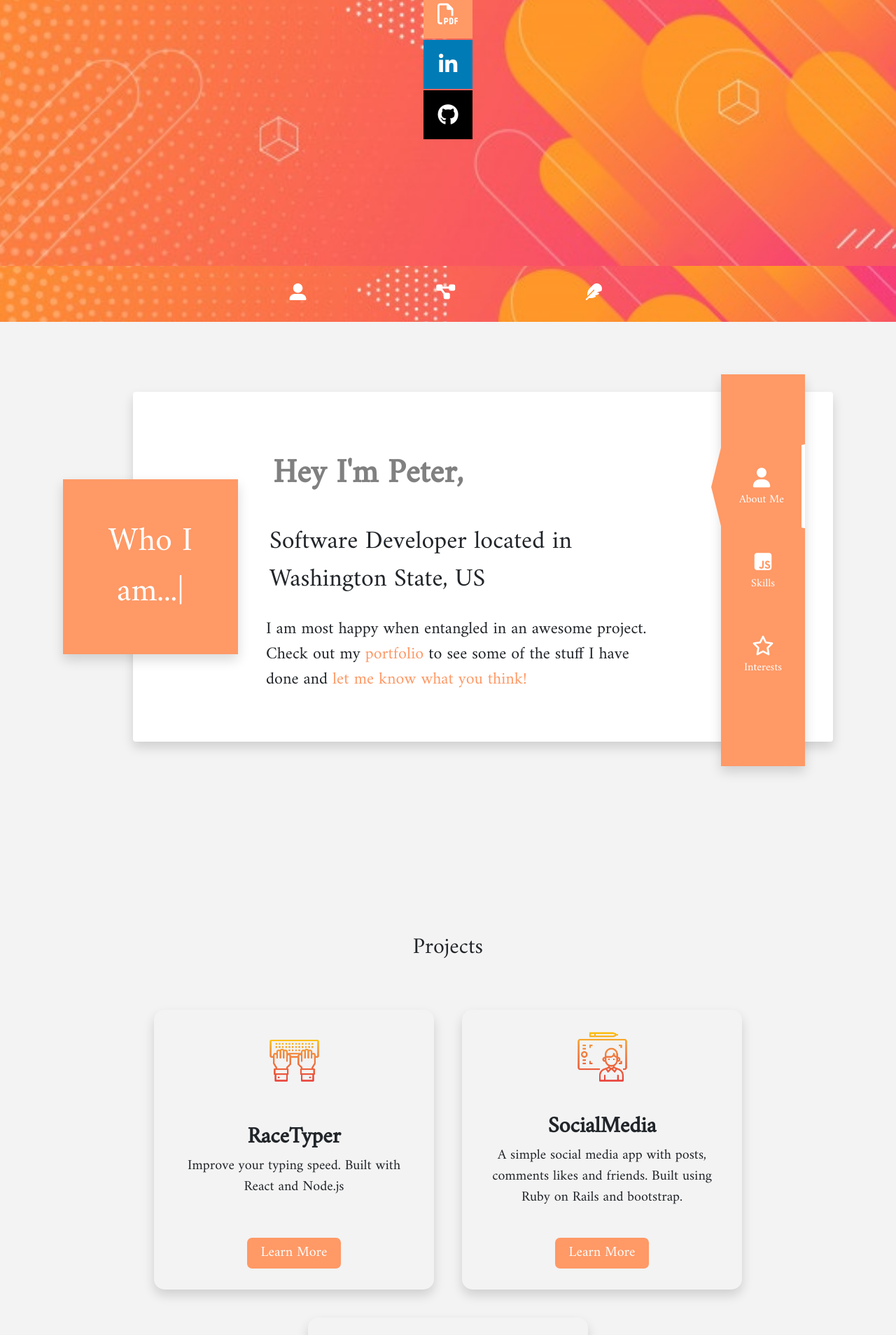
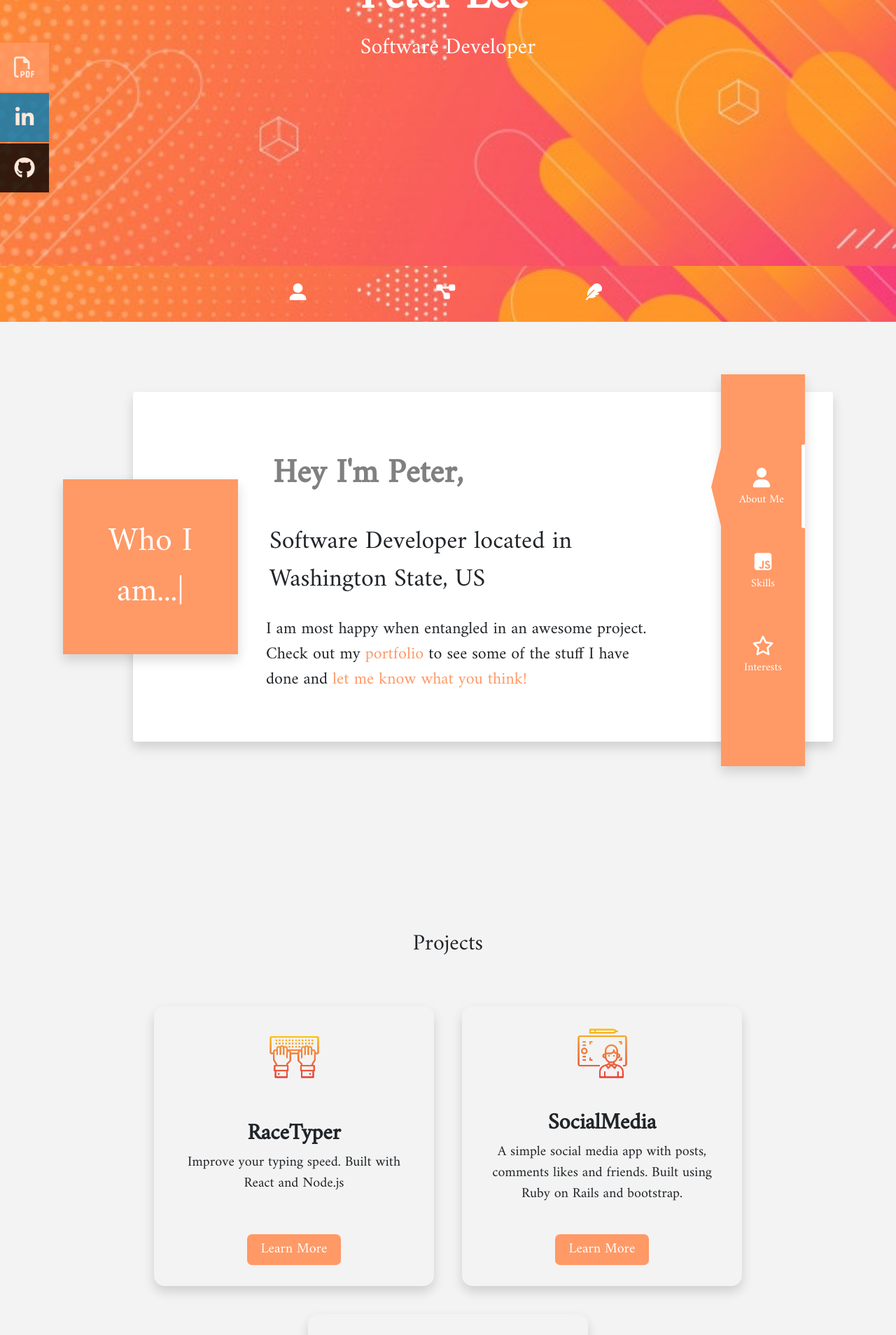
Before and after one commit to PedroL33/portfolio, a React (Create React App) app: page / in a window 1280 px wide. Shown: the part 340-2248 px from the top of the page at 70% size. Built offline with nearby package versions, Linux system fonts and the light colour scheme.

Commit message:
fixed visual bugs involving the fixed side links.

```diff
--- a/src/App.css
+++ b/src/App.css
@@ -8,7 +8,7 @@ body {
 }
 
 .projects-section, .contact-section {
-  padding-top: 25px;
+  padding-top: 20px;
 }
 
 .navbar-sticky {
@@ -84,6 +84,7 @@ body {
 
 @media screen and (max-width: 1200px) {
 
+
   .modal-dialog {
     width: 90%;
   }
--- a/src/styles/contact.module.css
+++ b/src/styles/contact.module.css
@@ -124,6 +124,7 @@
   .container {
     width: 100%;
     flex-direction: column;
+    margin: 20px auto;
   }
   .background {
     border-radius: 0px;
--- a/src/styles/header.module.css
+++ b/src/styles/header.module.css
@@ -25,6 +25,14 @@
   text-align: center;
   display: flex;
   flex-direction: column;
+  z-index: 3;
+}
+
+.fixedLinks {
+  position: fixed;
+  top: 50%;
+  left: 0;
+  align-items: flex-start;
 }
 
 .projectLinks {
@@ -45,6 +53,7 @@
   justify-content: center;
   padding: 10px !important;
   color: white;
+  opacity: 0.8;
 }
 
 .fixedLink i {
@@ -77,8 +86,8 @@
 .fixedLink:hover, .projectLink:hover {
   text-decoration: none;
   color: white;
-  opacity: 0.7;
-  border-radius: 0 15px 15px 0;
+  opacity: 1;
+  border-radius: 15px 0 0 15px;
 }
 
 .fixedLink:hover span, .projectLink:hover span {
--- a/src/styles/projectModal.module.css
+++ b/src/styles/projectModal.module.css
@@ -99,10 +99,12 @@
   display: flex;
   flex-direction: column;
   align-items: center;
+  justify-content: center;
   text-align: center;
   margin: 10px 0;
   width: 210px;
-  border-radius: 20px;
+  border-radius: 10px;
+  height: 200px;
 }
 
 .feature i {
```
